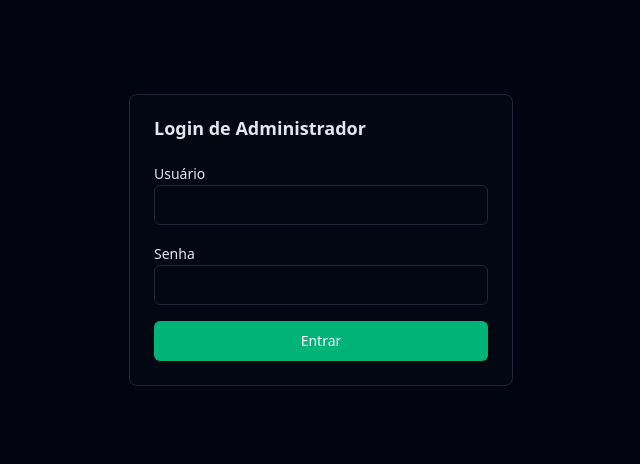
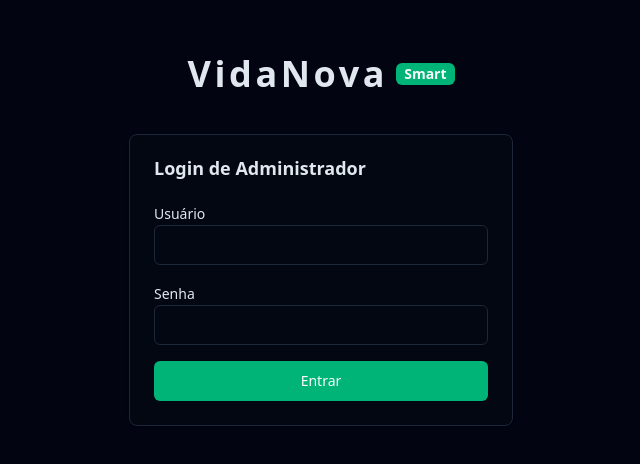
Before and after one commit to DevsVidaNova/smartlight, a Next.js app: page /login in a window 1280 px wide. Shown: the part 160-624 px from the top of the page, without its empty margins (319-959 px from the left). Built offline with nearby package versions, Linux system fonts and the light colour scheme.

Commit message:
feat: change app name, and add logo and favicon

```diff
--- a/app/api/login/route.ts
+++ b/app/api/login/route.ts
@@ -11,7 +11,7 @@ export async function POST(req: Request) {
   };
 
   const adminUser = process.env.ADMIN_USER || "admin";
-  const adminPass = process.env.ADMIN_PASS || "admin";
+  const adminPass = process.env.ADMIN_PASS || "vida2050";
 
   if (username === adminUser && password === adminPass) {
     const cookieStore = await cookies();
--- a/app/layout.tsx
+++ b/app/layout.tsx
@@ -3,8 +3,16 @@ import "./globals.css";
 import type { ReactNode } from "react";
 
 export const metadata = {
-  title: "SmartLight",
-  description: "Controle de luz via MQTT",
+  title: "VidaNova | Smart",
+  description: "Controle de luz inteligente via MQTT",
+  icons: {
+    icon: "/favicon.svg",
+    shortcut: "/favicon.svg",
+  },
+};
+
+export const viewport = {
+  themeColor: "#00a776",
 };
 
 export default function RootLayout({ children }: { children: ReactNode }) {
--- a/app/login/page.tsx
+++ b/app/login/page.tsx
@@ -6,6 +6,7 @@ import { Card, CardHeader, CardTitle, CardContent } from "@/components/ui/card";
 import { Button } from "@/components/ui/button";
 import { Input } from "@/components/ui/input";
 import { Label } from "@/components/ui/label";
+import { Logo } from "@/components/ui/logo";
 
 export default function LoginPage() {
   const [username, setUsername] = useState("");
@@ -30,7 +31,10 @@ export default function LoginPage() {
   }
 
   return (
-    <div className="container flex min-h-screen items-center justify-center">
+    <div className="container flex flex-col min-h-screen items-center justify-center">
+      <div>
+        <Logo className="mb-10" />
+      </div>
       <Card className="w-full max-w-sm">
         <CardHeader>
           <CardTitle>Login de Administrador</CardTitle>
--- /dev/null
+++ b/components/ui/logo-small.tsx
@@ -0,0 +1,19 @@
+import { cn } from "@/lib/utils";
+import type { HTMLAttributes } from "react";
+
+export function LogoSmall({
+  className,
+  ...props
+}: HTMLAttributes<HTMLDivElement>) {
+  return (
+    <div
+      className={cn("flex items-center font-semibold", className)}
+      {...props}
+    >
+      <span className="text-bold">VidaNova</span>
+      <span className="ml-2 inline-flex items-center rounded-md bg-[hsl(var(--primary))] text-[hsl(var(--primary-foreground))] px-2 py-1 leading-none text-sm">
+        Smart
+      </span>
+    </div>
+  );
+}
--- /dev/null
+++ b/components/ui/logo.tsx
@@ -0,0 +1,16 @@
+import { cn } from "@/lib/utils";
+import type { HTMLAttributes } from "react";
+
+export function Logo({ className, ...props }: HTMLAttributes<HTMLDivElement>) {
+  return (
+    <div
+      className={cn("flex items-center font-semibold", className)}
+      {...props}
+    >
+      <span className="text-4xl tracking-widest">VidaNova</span>
+      <span className="ml-2 inline-flex items-center rounded-md bg-[hsl(var(--primary))] text-[hsl(var(--primary-foreground))] px-2 py-1 leading-none text-sm">
+        Smart
+      </span>
+    </div>
+  );
+}
--- a/components/ui/mobile-nav.tsx
+++ b/components/ui/mobile-nav.tsx
@@ -3,6 +3,7 @@ import { useState } from "react";
 import Link from "next/link";
 import { Wifi, Lightbulb, LogOut, Menu, X } from "lucide-react";
 import { LogoutButton } from "./logout-button";
+import { LogoSmall } from "./logo-small";
 
 export function MobileNav() {
   const [open, setOpen] = useState(false);
@@ -17,7 +18,7 @@ export function MobileNav() {
           >
             <Menu className="h-5 w-5" />
           </button>
-          <div className="ml-3 text-lg font-semibold">Smart Light</div>
+          <LogoSmall className="ml-3" />
         </div>
       </header>
       {open ? (
@@ -28,7 +29,7 @@ export function MobileNav() {
           />
           <aside className="fixed top-0 left-0 z-50 h-full w-64 border-r bg-[hsl(var(--card))] text-[hsl(var(--card-foreground))] p-4 md:hidden">
             <div className="flex items-center justify-between mb-4">
-              <div className="text-sm font-semibold">LightON</div>
+              <LogoSmall className="text-sm" />
               <button
                 aria-label="Fechar menu"
                 className="p-2 rounded-md hover:bg-[hsl(var(--accent))]"
--- a/components/ui/sidebar.tsx
+++ b/components/ui/sidebar.tsx
@@ -2,12 +2,13 @@
 import Link from "next/link";
 import { LogoutButton } from "./logout-button";
 import { Wifi, Lightbulb, LogOut } from "lucide-react";
+import { LogoSmall } from "./logo-small";
 
 export function Sidebar() {
   return (
     <aside className="hidden md:block fixed left-0 top-0 h-screen w-64 border-r bg-[hsl(var(--card))] text-[hsl(var(--card-foreground))] p-4">
-      <div className="text-sm font-semibold mb-4">LightON</div>
       <nav className="flex flex-col gap-2">
+        <LogoSmall className="mb-4" />
         <div className="flex items-center justify-start">
           <Link
             aria-label="Configurar WiFi"
--- a/package.json
+++ b/package.json
@@ -2,8 +2,8 @@
   "name": "lighton-v1",
   "private": true,
   "scripts": {
-    "dev": "next dev",
-    "build": "next build",
+    "dev": "next dev --webpack",
+    "build": "next build --webpack",
     "start": "next start"
   },
   "dependencies": {
--- a/postcss.config.js
+++ b/postcss.config.js
@@ -1,3 +1,6 @@
 module.exports = {
-  plugins: [require("@tailwindcss/postcss"), require("autoprefixer")],
+  plugins: {
+    "@tailwindcss/postcss": {},
+    autoprefixer: {},
+  },
 };
```
Also changed, not shown: public/favicon.svg (added), public/logo-lighton.svg (added).
